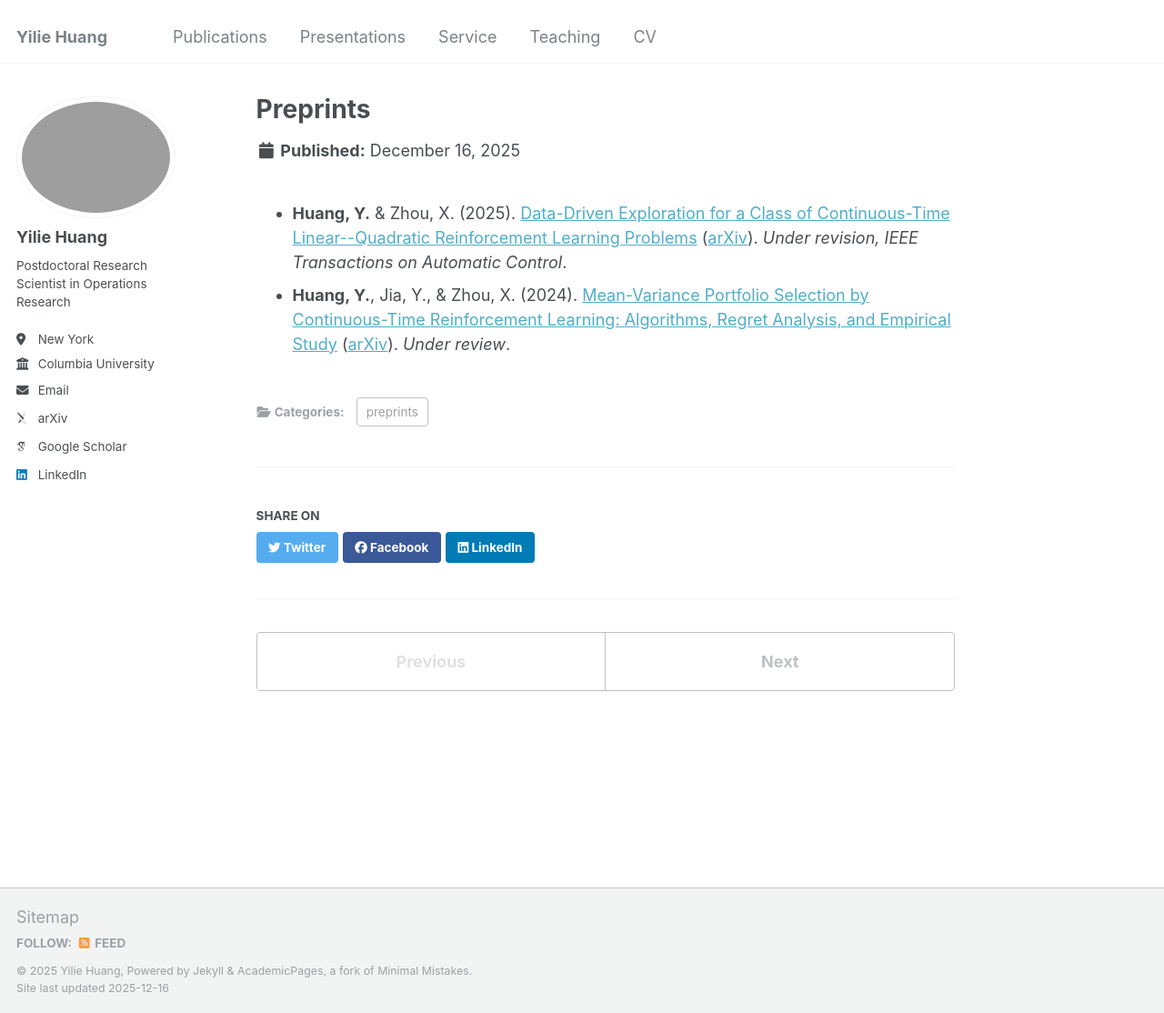
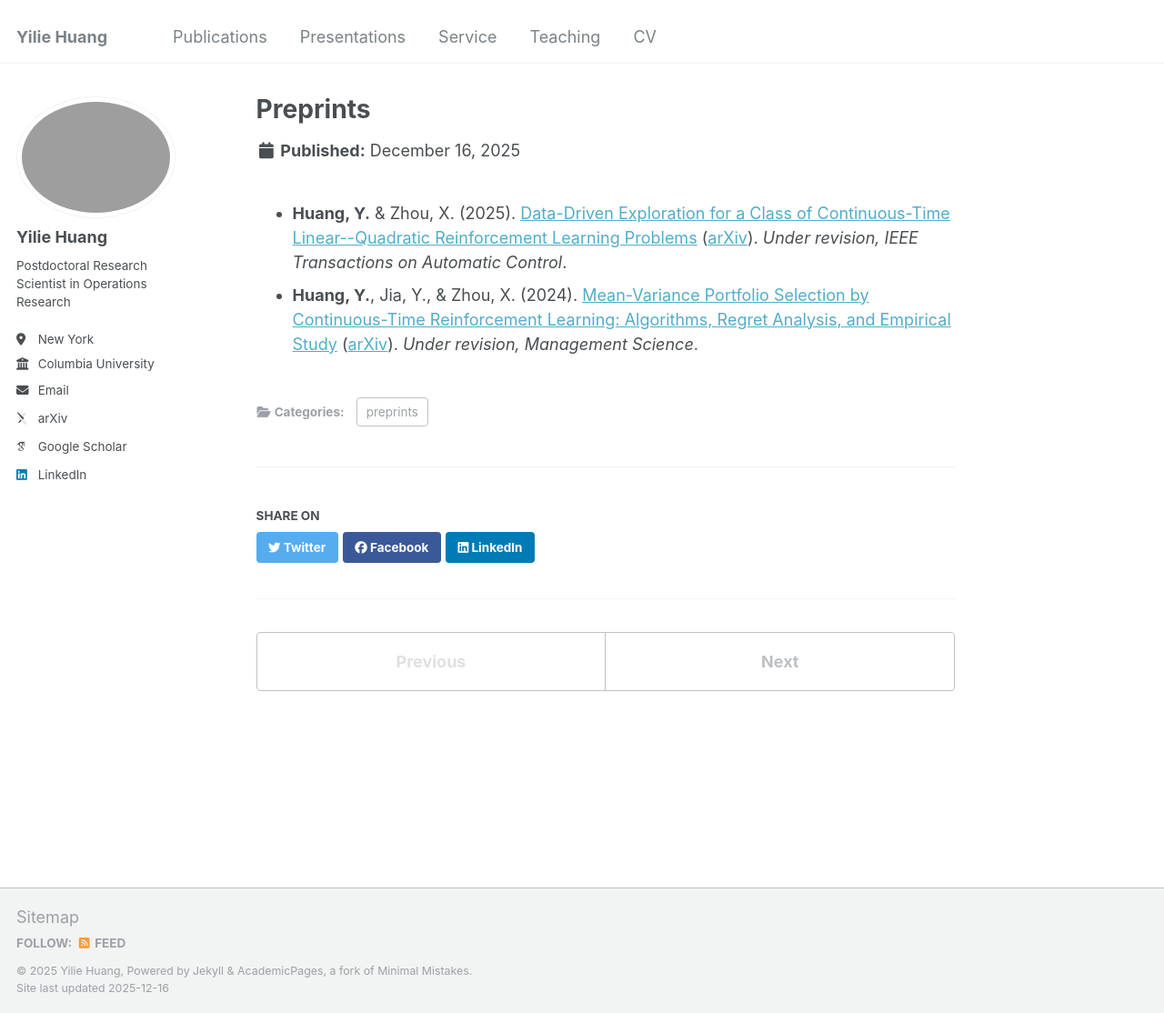
Before and after one commit to yiliehuang/yiliehuang.github.io, a Jekyll site: the page built from _publications/preprints.md, in a window 1280 px wide and 1114 px high. Shown: the whole window at 91% size. Built offline with Jekyll 4.4.1, drawn with Linux system fonts in a browser that asks for light colours; some web fonts are replaced.

Commit message:
Update preprints.md

```diff
--- a/_publications/preprints.md
+++ b/_publications/preprints.md
@@ -10,6 +10,6 @@
   </li>
   <li><strong>Huang, Y.</strong>, Jia, Y., & Zhou, X. (2024).
       <a href="/files/MV_ArXiv.pdf">Mean-Variance Portfolio Selection by Continuous-Time Reinforcement Learning: Algorithms, Regret Analysis, and Empirical Study</a>
-      (<a href="https://arxiv.org/abs/2412.16175">arXiv</a>). <em>Under review</em>.
+      (<a href="https://arxiv.org/abs/2412.16175">arXiv</a>). <em>Under revision, Management Science</em>.
   </li>
 </ul>
```
